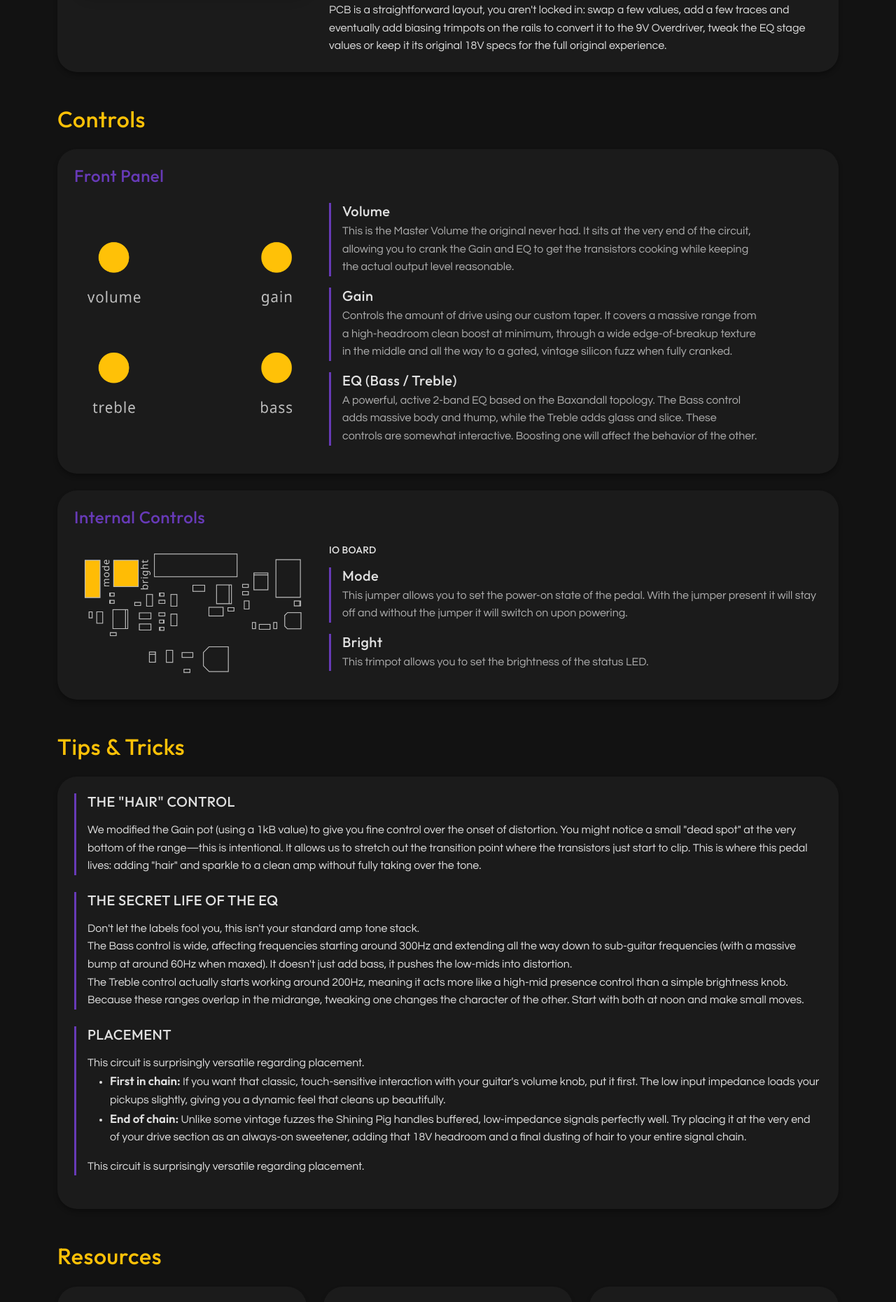
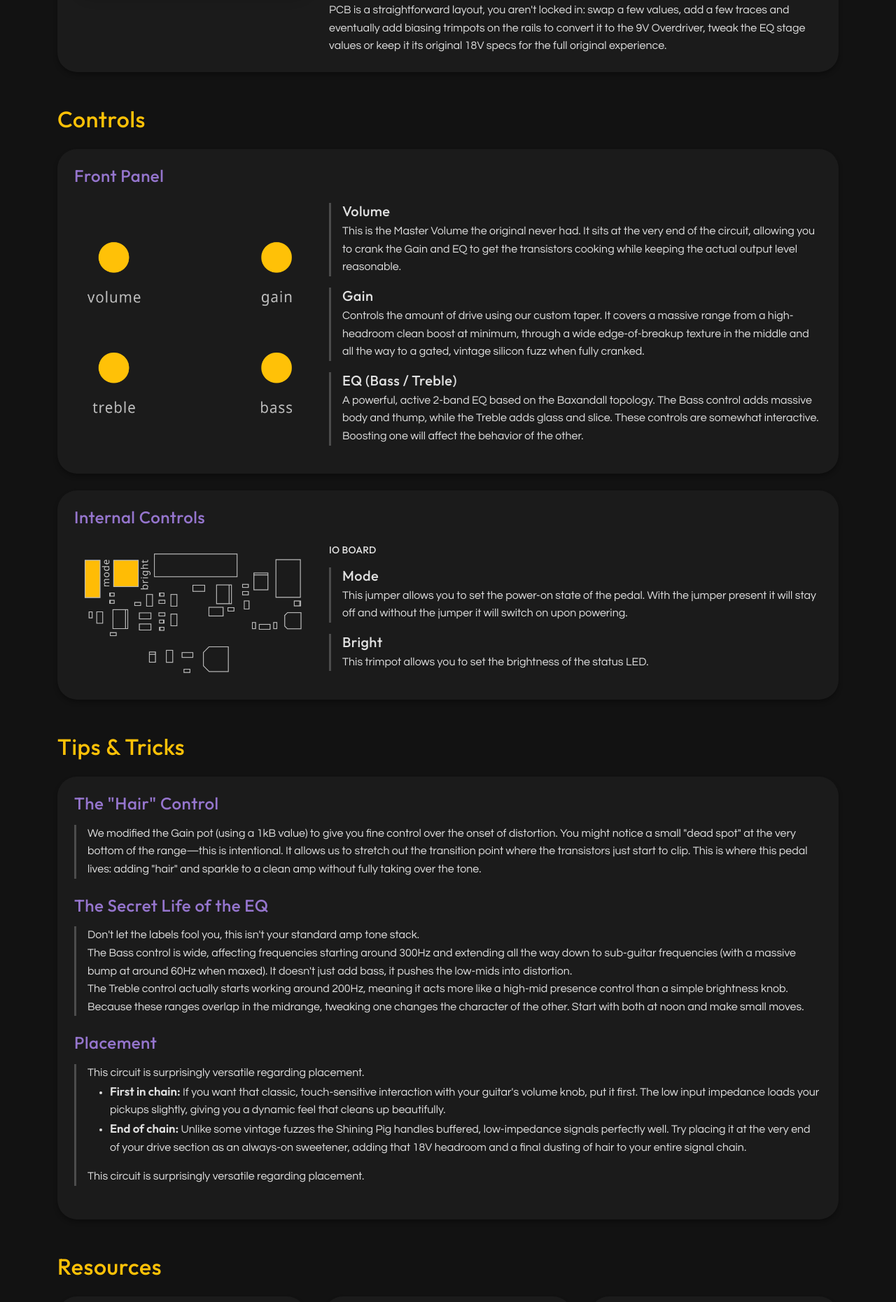
Before and after one commit to ygn-effects/ygn-effects.github.io, a Jekyll site: the page built from _designs/shining-pig.md, in a window 1280 px wide. Shown: the part 1341-3202 px from the top of the page at 70% size. Built offline with Jekyll 4.4.1, drawn with Linux system fonts in a browser that asks for light colours.

Commit message:
Fixed the headers hierarchy and colors

```diff
--- a/_layouts/design.html
+++ b/_layouts/design.html
@@ -47,18 +47,18 @@ layout: default
       <!-- Front Panel Controls -->
       {% if page.knobs %}
       <div class="ygn-card p-4 mb-4">
-        <h3 class="h4 text-secondary mb-4">Front Panel</h3>
+        <h3 class="h4 design-secondary-accent mb-4">Front Panel</h3>
         <div class="row g-4 align-items-center">
           {% if page.images.knobs %}
           <div class="col-md-4">
             <img src="{{ page.images.knobs }}" alt="{{ page.title }} controls" class="img-fluid rounded">
           </div>
           {% endif %}
-          <div class="col-md-{% if page.images.knobs %}7{% else %}12{% endif %}">
+          <div class="col-md-{% if page.images.knobs %}8{% else %}12{% endif %}">
             {% for knob in page.knobs %}
-            <div class="mb-3 ps-3 border-start border-3 border-secondary">
+            <div class="mb-3 ps-3 design-copy-rail">
               <h4 class="h5 mb-1">{{ knob.name }}</h4>
-              <p class="mb-0 opacity-75">{{ knob.desc }}</p>
+              <p class="mb-0">{{ knob.desc }}</p>
             </div>
             {% endfor %}
           </div>
@@ -68,7 +68,7 @@ layout: default
 
       <!-- Internal Controls -->
       <div class="ygn-card p-4">
-        <h3 class="h4 text-secondary mb-4">Internal Controls</h3>
+        <h3 class="h4 design-secondary-accent mb-4">Internal Controls</h3>
 
         {% if page.internals %}
         <div class="row g-4 mb-5 align-items-center">
@@ -80,9 +80,9 @@ layout: default
           <div class="col-md-{% if page.images.internals %}8{% else %}12{% endif %}">
             <h4 class="text-uppercase small mb-3">Effect Board</h4>
             {% for internal in page.internals %}
-            <div class="mb-3 ps-3 border-start border-3 border-secondary">
-              <h4 class="h5 mb-1">{{ internal.name }}</h4>
-              <p class="mb-0 opacity-75">{{ internal.desc }}</p>
+            <div class="mb-3 ps-3 design-copy-rail">
+              <h5 class="mb-1">{{ internal.name }}</h5>
+              <p class="mb-0">{{ internal.desc }}</p>
             </div>
             {% endfor %}
           </div>
@@ -99,9 +99,9 @@ layout: default
           <div class="col-md-{% if page.images.ioboard %}8{% else %}12{% endif %}">
             <h4 class="text-uppercase small mb-3">IO Board</h4>
             {% for internal in page.ioboard %}
-            <div class="mb-3 ps-3 border-start border-3 border-secondary">
-              <h4 class="h5 mb-1">{{ internal.name }}</h4>
-              <p class="mb-0 opacity-75">{{ internal.desc }}</p>
+            <div class="mb-3 ps-3 design-copy-rail">
+              <h5 class="mb-1">{{ internal.name }}</h5>
+              <p class="mb-0">{{ internal.desc }}</p>
             </div>
             {% endfor %}
           </div>
@@ -116,9 +116,9 @@ layout: default
       <h2 class="mb-4 text-primary">Tips & Tricks</h2>
       <div class="ygn-card p-4">
         {% for tip in page.tips %}
-        <div class="mb-4 ps-3 border-start border-3 border-secondary">
-          <h4 class="h5 text-uppercase mb-3">{{ tip.name }}</h4>
-          <div class="doc-content">{{ tip.desc }}</div>
+        <div class="mb-4">
+          <h3 class="h4 design-secondary-accent mb-3">{{ tip.name }}</h3>
+          <div class="doc-content ps-3 design-copy-rail">{{ tip.desc }}</div>
         </div>
         {% endfor %}
       </div>
@@ -132,8 +132,8 @@ layout: default
         <div class="col-md-4">
           <div class="ygn-card text-center p-4">
             {% assign hardware = page.resources | where:"name", "hardware"  | first %}
-            <i class="fab fa-github display-5 text-secondary mb-3"></i>
-            <h4 class="h5">Hardware Files</h4>
+            <i class="fab fa-github display-5 design-secondary-accent mb-3"></i>
+            <h3 class="h5">Hardware Files</h3>
             <p class="small opacity-75">Schematics, PCB layouts, BOM and Gerbers</p>
             <a href="{{ hardware.url }}" class="btn btn-sm btn-secondary" target="_blank">View Repository</a>
           </div>
@@ -141,16 +141,16 @@ layout: default
         <div class="col-md-4">
           <div class="ygn-card text-center p-4">
             {% assign firmware = page.resources | where:"name", "firmware"  | first %}
-            <i class="fas fa-microchip display-5 text-secondary mb-3"></i>
-            <h4 class="h5">Firmware</h4>
+            <i class="fas fa-microchip display-5 design-secondary-accent mb-3"></i>
+            <h3 class="h5">Firmware</h3>
             <p class="small opacity-75">Pre-compiled hex files and source code</p>
             <a href="{{ firmware.url }}" class="btn btn-sm btn-secondary">Flashing Guide</a>
           </div>
         </div>
         <div class="col-md-4">
           <div class="ygn-card text-center p-4">
-            <i class="fas fa-list display-5 text-secondary mb-3"></i>
-            <h4 class="h5">BOM & Build</h4>
+            <i class="fas fa-list display-5 design-secondary-accent mb-3"></i>
+            <h3 class="h5">BOM & Build</h3>
             <p class="small opacity-75">Complete assembly docs</p>
             <a href="/docs/smd-pcb-assembly/" class="btn btn-sm btn-secondary">Assembly Guide</a>
           </div>
--- a/assets/css/custom.css
+++ b/assets/css/custom.css
@@ -15,6 +15,7 @@
 
   --ygn-secondary: #673AB7;
   --ygn-secondary-dark: #552DA8;
+  --ygn-secondary-foreground: #9575CD;
   --ygn-on-secondary: #D1C4E9;
 
   /* Semantic Palette */
@@ -417,6 +418,14 @@ footer {
 /* =========================================
   Design details Specifics
 ========================================= */
+.design-secondary-accent {
+  color: var(--ygn-secondary-foreground);
+}
+
+.design-copy-rail {
+  border-left: 3px solid rgba(224, 224, 224, 0.25);
+}
+
 .design-story blockquote {
   border-left: 3px solid var(--ygn-secondary);
   padding: 1rem;
```
